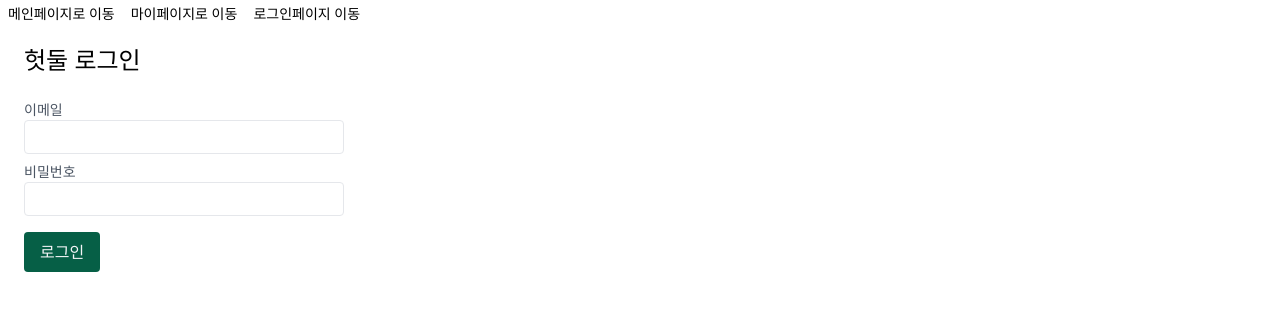
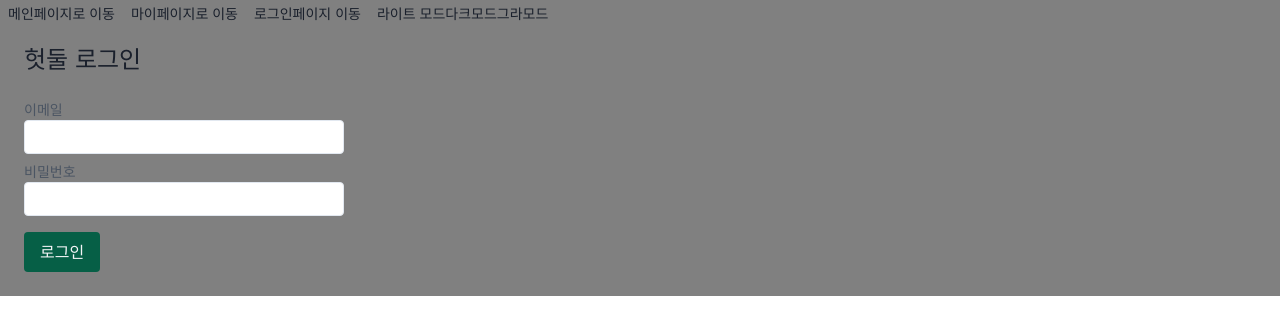
Before and after one commit to nmc2711/onetwo, a Next.js app: page /sign-in in a window 1280 px wide. Shown: the top 334 px of the page. Built offline with nearby package versions, Linux system fonts and the light colour scheme; no server answers.

Commit message:
feat: 3가지 컬러 모드 추가

```diff
--- a/components/common/Navbar.tsx
+++ b/components/common/Navbar.tsx
@@ -1,7 +1,9 @@
+import { useColorMode } from "@chakra-ui/color-mode";
 import Link from "next/link";
 import { useSignOut, useUser } from "../../hooks/user";
 
 const Navbar = () => {
+  const { colorMode, setColorMode } = useColorMode();
 
   const user = useUser();
   const signOut = useSignOut();
@@ -35,7 +37,11 @@ const Navbar = () => {
             <Link href="/sign-in">
               <a>로그인페이지 이동</a>
             </Link>}
-
+          </li>
+          <li>
+            <button onClick={() => setColorMode('light')}>라이트 모드</button>
+            <button onClick={() => setColorMode('dark')}>다크모드</button>
+            <button onClick={() => setColorMode('gradient')}>그라모드</button>
           </li>
         </ul>
         {/* style */}
--- a/components/common/Page.tsx
+++ b/components/common/Page.tsx
@@ -3,20 +3,32 @@
  */
 
 import Head from 'next/head';
-import React from 'react';
+import React, { useMemo } from 'react';
 import NavBar from './Navbar';
 import Title from './Title';
 
 import { PageWrapper } from '../style/pageStyle';
+import { useColorMode } from '@chakra-ui/color-mode';
 
 interface PageProps {
   title: string;
 }
 
 const Page: React.FC<PageProps> = ({ title, children, }) => {
+  const { colorMode } = useColorMode();
+
+  const ThemeBG = useMemo(() => {
+    switch (colorMode) {
+      case 'dark':
+      case 'light':
+        return 'transparent'
+      default:
+        return 'gray';
+    }
+  },[colorMode]);
 
   return (
-    <PageWrapper>
+    <PageWrapper style={{ backgroundColor: ThemeBG}}>
       <Head>
         <title>{title} - 헛둘페이지</title>
       </Head>
--- a/package.json
+++ b/package.json
@@ -9,9 +9,13 @@
     "lint": "next lint"
   },
   "dependencies": {
+    "@chakra-ui/react": "^1.7.3",
+    "@emotion/react": "^11",
+    "@emotion/styled": "^11",
     "@reduxjs/toolkit": "^1.6.2",
     "@types/styled-components": "^5.1.16",
     "cookie": "^0.4.1",
+    "framer-motion": "^5",
     "mobile-detect": "^1.4.5",
     "next": "11.1.2",
     "next-redux-wrapper": "^7.0.5",
--- a/pages/_app.tsx
+++ b/pages/_app.tsx
@@ -6,20 +6,23 @@ import type { AppProps } from "next/app";
 
 import { Provider } from 'react-redux';
 import { QueryClient, QueryClientProvider } from "react-query";
+import { ChakraProvider, ColorModeScript } from '@chakra-ui/react';
 
 import store from "../redux/store";
 
 import Head from 'next/head';
 
 import "../styles/globals.css";
+import theme from "../styles/theme";
 
 const queryClient = new QueryClient();
 
 function MyApp({ Component, pageProps }: AppProps) {
   return (
+    <ChakraProvider theme={theme}>
+      <ColorModeScript initialColorMode={theme.config.initialColorMode} />
       <Provider store={store}>
         <QueryClientProvider client={queryClient}>
-
           {/* Browser Tab 접근성 */}
           <Head>
             <link rel="icon" href="/icons/favicon.ico" />
@@ -30,6 +33,7 @@ function MyApp({ Component, pageProps }: AppProps) {
 
         </QueryClientProvider>
       </Provider>
+    </ChakraProvider>
   );
 }
 export default MyApp;
--- /dev/null
+++ b/styles/theme.ts
@@ -0,0 +1,15 @@
+import { extendTheme, ThemeConfig } from '@chakra-ui/react';
+
+const config: ThemeConfig = {
+  initialColorMode: 'light',
+  useSystemColorMode: true,
+};
+
+const theme = extendTheme({
+  config,
+  fonts: {
+    body: 'Inter, system-ui, sans-serif',
+  },
+});
+
+export default theme;
```
Also changed, not shown: pages/index.tsx (+6 -2 lines), 1 other file (tests, documents, lock files or other folders). Lines whose indentation alone changed are shown as unchanged.
